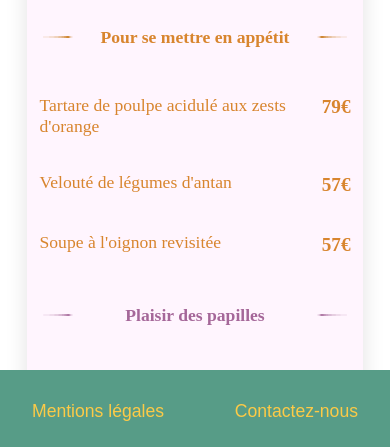
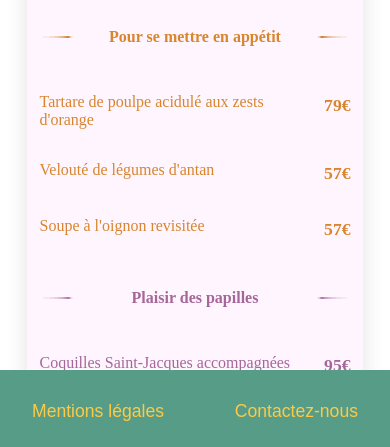
Before and after one commit to DavidCailleau/Ohmyfood_DC, a website: page menu2.html in a window 390 px wide. Shown: the part 390-837 px from the top of the page. Drawn offline with Linux system fonts and the light colour scheme; a web font is replaced by a local one.

Commit message:
corrections pour W3C

```diff
--- a/css/Media.css
+++ b/css/Media.css
@@ -137,7 +137,6 @@ Petite résolution = 767px
   .titre_resto4_carte {
     font-size: 1.8rem;
     margin: auto;
-    padding: auto;
   }
 
   .service {
@@ -149,6 +148,7 @@ Petite résolution = 767px
     width: 15%;
   }
   .carte_menu1 .service h4,
+  .carte_menu2 .service h4,
   .carte_menu3 .service h4,
   .carte_menu4 .service h4 {
     font-size: 1rem;
@@ -165,14 +165,11 @@ Petite résolution = 767px
     margin-right: 0.8rem;
     font-size: 0.9rem;
   }
-  .carte_menu2 .service h4
-  {
-    font-size: 1.1rem;
-  }
+
   .carte_menu2 .recette {
     margin-left: 0.8rem;
     margin-right: 0.5rem;
-    font-size: 1.1rem;
+    font-size: 1rem;
   }
 
   .carte_menu2 .service img {
@@ -180,7 +177,7 @@ Petite résolution = 767px
   }
   .carte_menu2 .prix {
     margin-right: 0.8rem;
-    font-size: 1.2rem;
+    font-size: 1.1rem;
   }
 
   .resto1_end h3 {
```
Also changed, not shown: index.html (+2 -2 lines).
